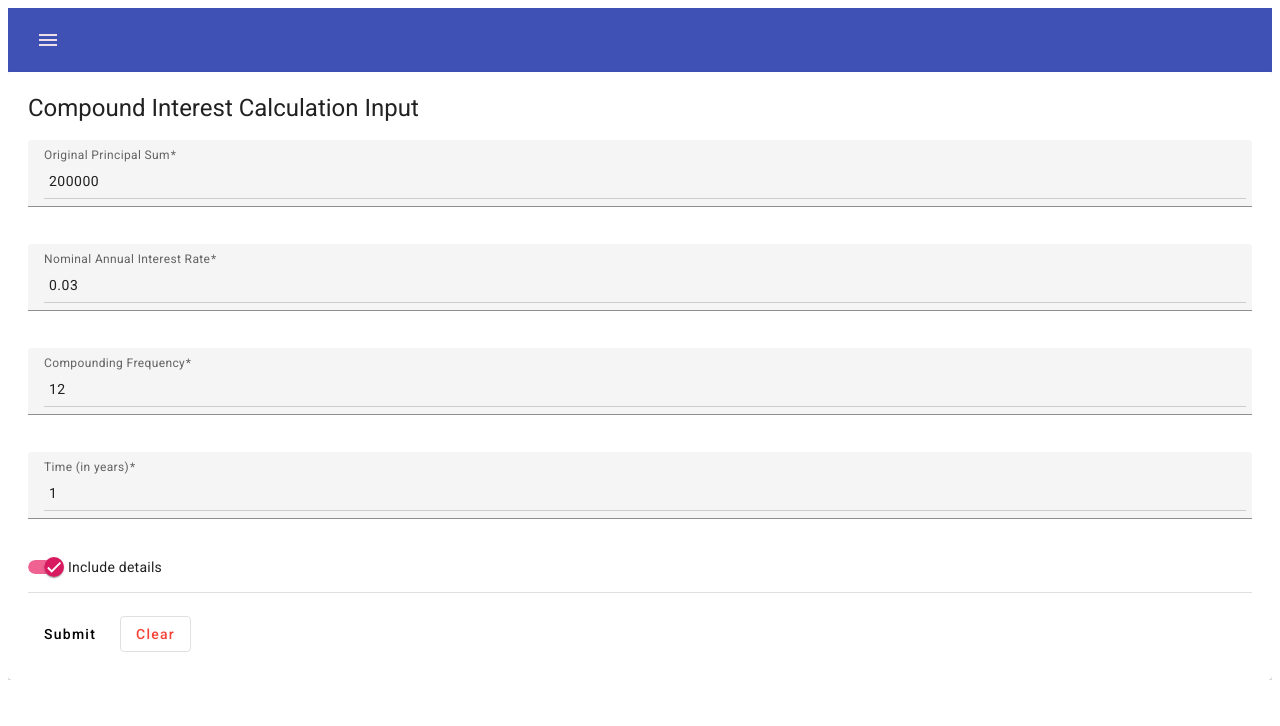
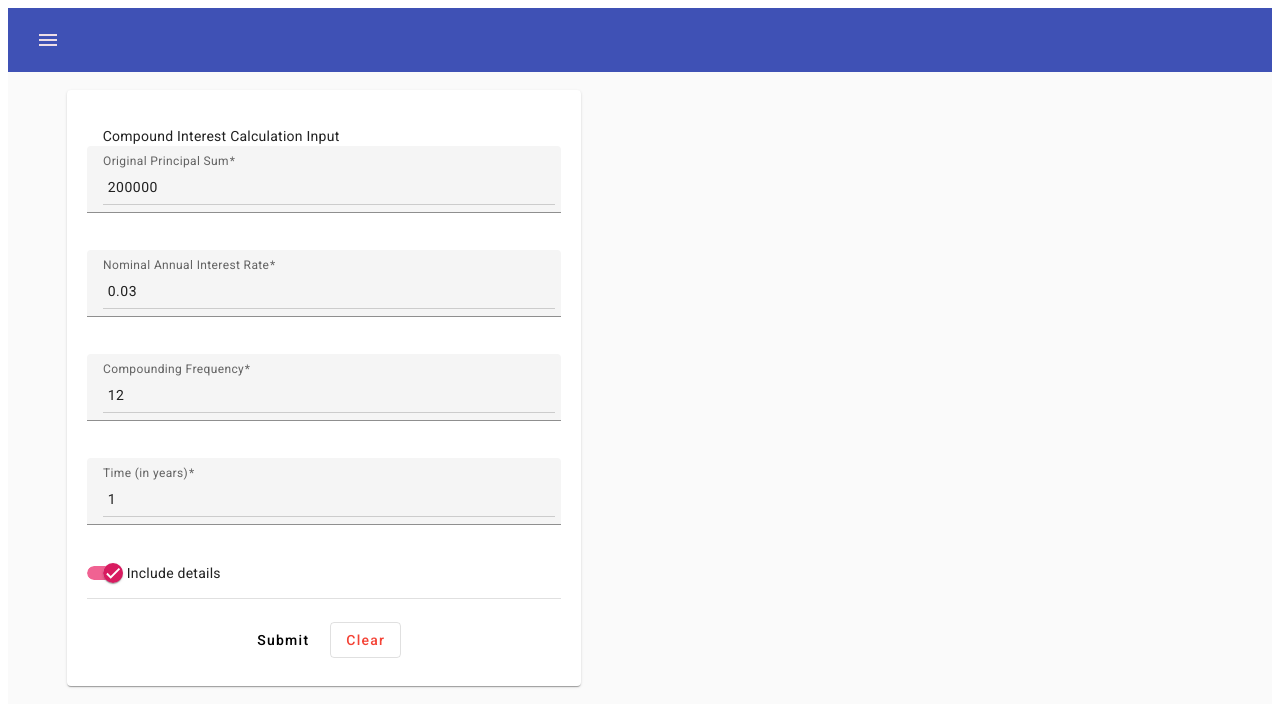
Before and after one commit to hkstwk/calculation-frontend, an Angular app: page /compound in a window 1280 px wide. Shown: the top 726 px of the page. Built offline with nearby package versions, Linux system fonts and the light colour scheme.

Commit message:
Angular Material some css changes

```diff
--- a/src/app/compound-calculation/compound-calculation.component.html
+++ b/src/app/compound-calculation/compound-calculation.component.html
@@ -1,5 +1,7 @@
-<mat-card>
-  <h1>Compound Interest Calculation Input</h1>
+<mat-grid-list [cols]="2">
+  <mat-grid-tile>
+    <mat-card class="mat-elevation-z8 calc-input-card">
+      <mat-card-header>Compound Interest Calculation Input</mat-card-header>
       <form [formGroup]="apiForm" (ngSubmit)="submitForm()">
         <mat-form-field appearance="fill">
           <mat-label>Original Principal Sum</mat-label>
@@ -25,18 +27,20 @@
         <mat-slide-toggle id="includeDetails" formControlName="includeDetails">Include details</mat-slide-toggle>
         <mat-divider></mat-divider>
 
-    <div class="example-button-row">
+        <mat-card-actions class="calculation-actions">
           <button mat-flat-button type="submit">Submit</button>
           <button mat-stroked-button color="warn" type="button" (click)="clearForm()">Clear</button>
-    </div>
+        </mat-card-actions>
       </form>
     </mat-card>
+  </mat-grid-tile>
 
-
-<div class="calc-result" *ngIf="finalAmount">
-  <mat-card>
+  <mat-grid-tile>
+    <div *ngIf="finalAmount">
+      <mat-card class="mat-elevation-z16 calc-result-card">
         <mat-card-header>Compound Interest Calculation Results</mat-card-header>
-    <mat-card-title><p>Final Amount: {{ finalAmount | number:'1.2-2' }}</p></mat-card-title>
+        <mat-card-title>Final Amount: {{ finalAmount | number:'1.2-2' }}</mat-card-title>
+        <mat-card-content>
           <div *ngIf="details">
             <h3>Details:</h3>
             <table mat-table class="mat-elevation-z8" [dataSource]="detailsDatasource" multiTemplateDataRows>
@@ -68,9 +72,12 @@
                            [pageSize]="6"
                            [pageSizeOptions]="[3,6,12]"
                            [length]=length
-                     (page) = onPageChange($event)
+                           (page)=onPageChange($event)
                            showFirstLastButtons>
             </mat-paginator>
           </div>
+        </mat-card-content>
       </mat-card>
     </div>
+  </mat-grid-tile>
+</mat-grid-list>
--- a/src/app/compound-calculation/compound-calculation.component.scss
+++ b/src/app/compound-calculation/compound-calculation.component.scss
@@ -1,6 +1,6 @@
 .container {
   /*font-family: Arial, sans-serif;*/
-  max-width: 100%;
+  max-width: 850px;
   margin: 20px auto;
   display: flex;
   flex-wrap: wrap;
@@ -13,6 +13,25 @@ mat-card {
   margin: 0;
   padding: 20px;
   box-sizing: content-box;
+}
+
+.calc-input-card {
+  margin: 20px 10px;
+  max-width:474px;
+}
+
+.calc-result-card {
+  margin: 20px 10px;
+  max-width:474px;
+}
+
+.calculation-actions {
+  display: flex;
+  justify-content: center;
+}
+
+.calculation-actions button {
+  margin-right: 5px;
 }
 
 /* Ensure cards stack vertically on smaller screens */
```
Also changed, not shown: src/app/compound-calculation/compound-calculation.component.ts (+7 -2 lines). Lines whose indentation alone changed are shown as unchanged.
